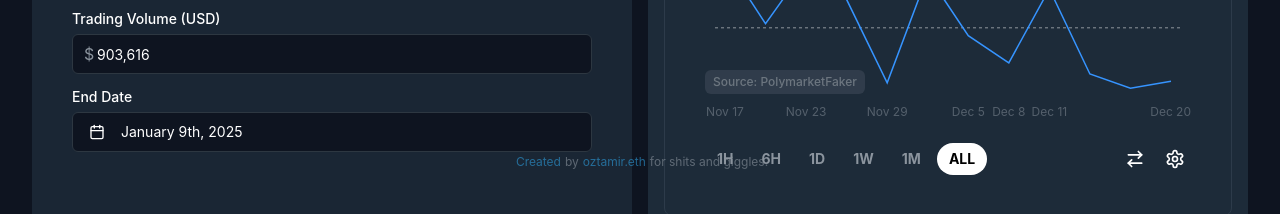
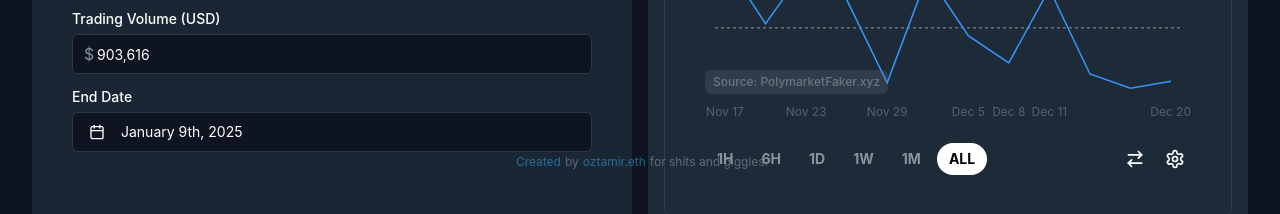
Before and after one commit to OzTamir/fake-polymarket, a React (Vite) app: page / in a window 1280 px wide. Shown: the part 594-808 px from the top of the page. Built offline with nearby package versions, Linux system fonts and the light colour scheme.

Commit message:
feat: new domain

```diff
--- a/index.html
+++ b/index.html
@@ -15,7 +15,7 @@
 
   <!-- Open Graph / Facebook -->
   <meta property="og:type" content="website">
-  <meta property="og:url" content="https://polymarket-faker.oztamir.com/">
+  <meta property="og:url" content="https://PolymarketFaker.xyz/">
   <meta property="og:title" content="Polymarket Faker">
   <meta property="og:description" content="Create fake Polymarket UI for memes, shitposting, and other shenanigans.">
 
@@ -27,7 +27,7 @@
 
   <!-- Twitter -->
   <meta property="twitter:card" content="summary_large_image">
-  <meta property="twitter:url" content="https://polymarket-faker.oztamir.com/">
+  <meta property="twitter:url" content="https://PolymarketFaker.xyz/">
   <meta property="twitter:title" content="Polymarket Faker">
   <meta property="twitter:description"
     content="Create fake Polymarket UI for memes, shitposting, and other shenanigans.">
--- a/src/components/MarketChart.tsx
+++ b/src/components/MarketChart.tsx
@@ -51,7 +51,7 @@ export function MarketChart({ data }: { data: ChartData[] }) {
         </LineChart>
       </ResponsiveContainer>
       <div className="absolute left-0 bottom-[25px] text-[10px] sm:text-xs text-[#babfc5] opacity-50 font-medium bg-gray-500/50 px-2 py-1 rounded-md">
-        Source: PolymarketFaker
+        Source: PolymarketFaker.xyz
       </div>
       <div className="absolute right-0 top-8 text-[10px] sm:text-xs text-[#8B949E] opacity-50">
         {average}%
```
